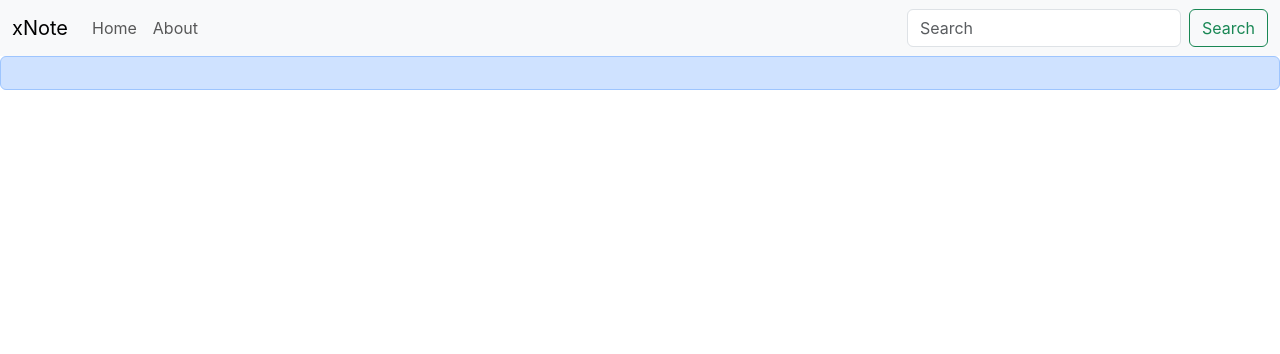
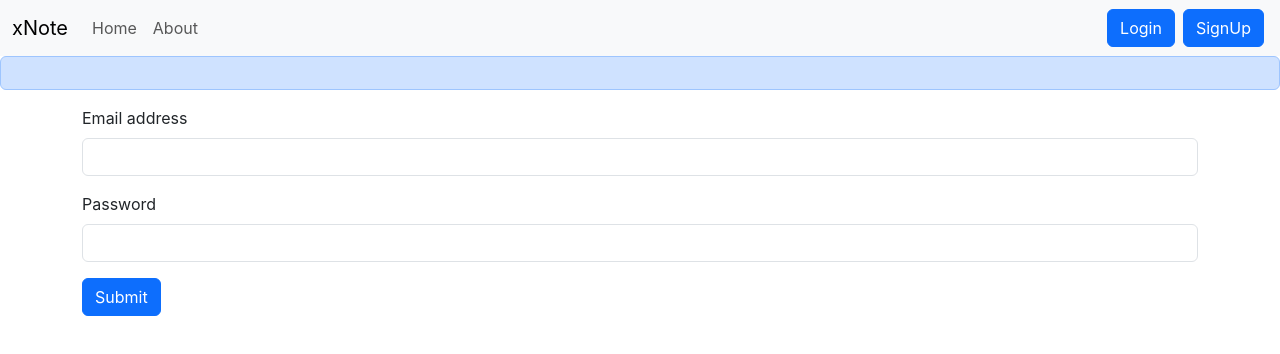
Before and after one commit to Laibayounas56/xNote, a React (Create React App) app: page /login in a window 1280 px wide. Shown: the top 354 px of the page. Built offline with nearby package versions, Linux system fonts and the light colour scheme.

Commit message:
Login Logic to access Notes

```diff
--- a/src/App.js
+++ b/src/App.js
@@ -9,6 +9,8 @@ import {
   Route
 } from "react-router-dom"
 import Alert from './components/Alert';
+import Login from './components/Login';
+import SignUp from './components/SignUp';
 
 function App() {
   return (
@@ -21,6 +23,9 @@ function App() {
     <Routes>
   <Route exact path="/about" element={<About />} />
   <Route exact path="/" element={<Home />} />
+  <Route exact path="/login" element={<Login/>} />
+  <Route exact path="/signUp" element={<SignUp/>} />
+
 
 
 </Routes>
--- /dev/null
+++ b/src/components/Login.js
@@ -0,0 +1,53 @@
+import React, { useState } from 'react'
+ import { useNavigate } from 'react-router-dom'
+const host = "http://localhost:5000"
+
+
+const Login = () => {
+    const navigate = useNavigate();
+  const handleSubmit = async (e) => {
+    e.preventDefault()
+    const response = await fetch(`${host}/api/auth/login`, {
+      method: 'POST',
+      headers: {
+        'Content-Type': 'application/json'
+      },
+      body: JSON.stringify({ email: credentials.email, password: credentials.password })
+    });
+    const json = await response.json()
+    console.log(json);
+    if(json.success){
+     //save auth token and redirect
+     localStorage.setItem('token',json.authorizeToken)
+     navigate("/")
+    }
+    else{
+      alert("invalid cfredentials")
+    }
+
+  }
+
+  const [credentials, setCredentials] = useState({ email: "", password: "" })
+
+  const onchange = (e) => {
+    setCredentials({ ...credentials, [e.target.name]: e.target.value })
+  }
+  return (
+    <form onSubmit={handleSubmit}>
+      <div className="mb-3">
+        <label htmlFor="email" className="form-label">Email address</label>
+        <input type="email" className="form-control" id="email" name='email'
+          onChange={onchange} value={credentials.email}
+          aria-describedby="emailHelp" />
+      </div>
+      <div className="mb-3">
+        <label htmlFor="password" className="form-label">Password</label>
+        <input type="password" className="form-control" name='password' onChange={onchange}
+          value={credentials.password} id="password" />
+      </div>
+      <button type="submit" className="btn btn-primary" >Submit</button>
+    </form>
+  )
+}
+
+export default Login
--- a/src/components/Navbar.js
+++ b/src/components/Navbar.js
@@ -34,10 +34,9 @@ const Navbar = () => {
                 </Link>
               </li>
             </ul>
-            <form className="d-flex" role="search">
-              <input className="form-control me-2" type="search" placeholder="Search" aria-label="Search" />
-              <button className="btn btn-outline-success" type="submit">Search</button>
-            </form>
+     <Link className="btn btn-primary mx-1" to="/login"  role="button">Login</Link>
+     <Link className="btn btn-primary mx-1" to="/signUp" role="button">SignUp</Link>
+
           </div>
 
         </div>
--- /dev/null
+++ b/src/components/SignUp.js
@@ -0,0 +1,11 @@
+import React from 'react'
+
+const SignUp = () => {
+  return (
+    <div>
+      im signUp
+    </div>
+  )
+}
+
+export default SignUp
```
Also changed, not shown: 1 other file (tests, documents, lock files or other folders).
